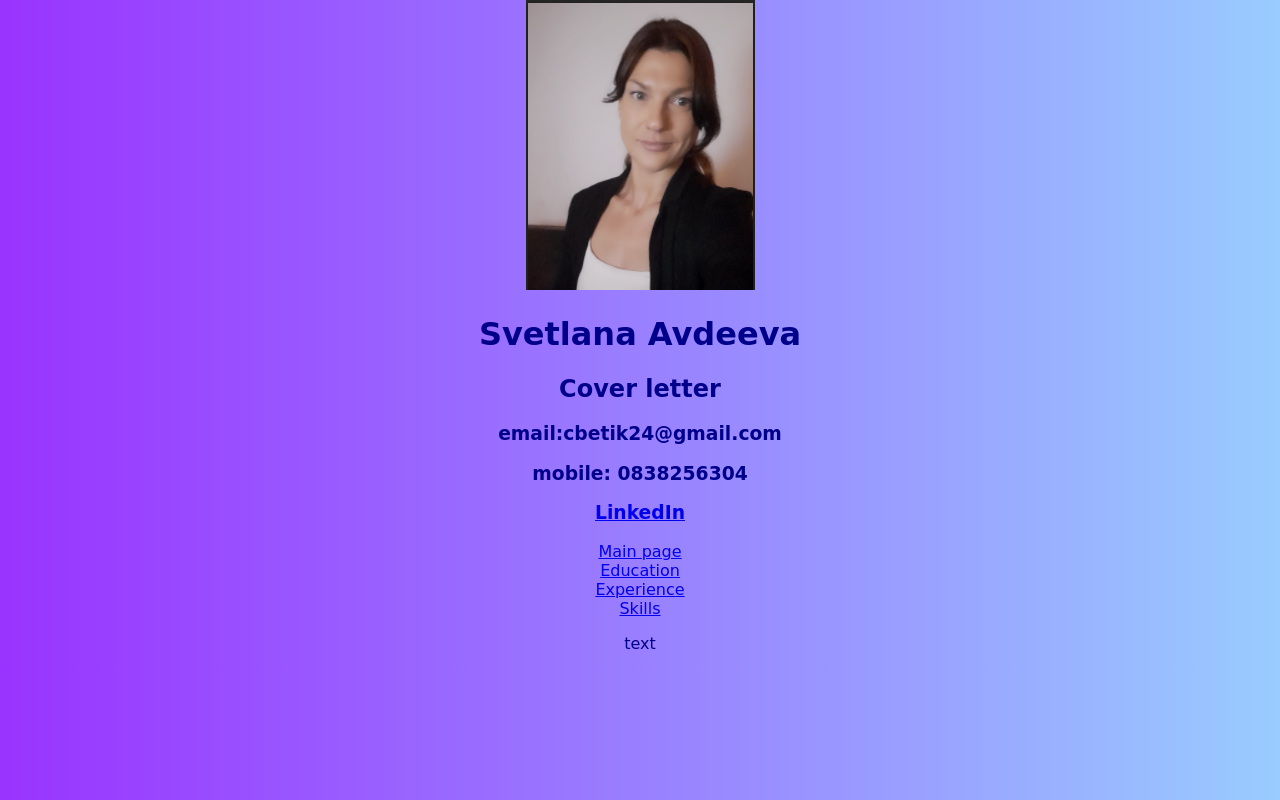
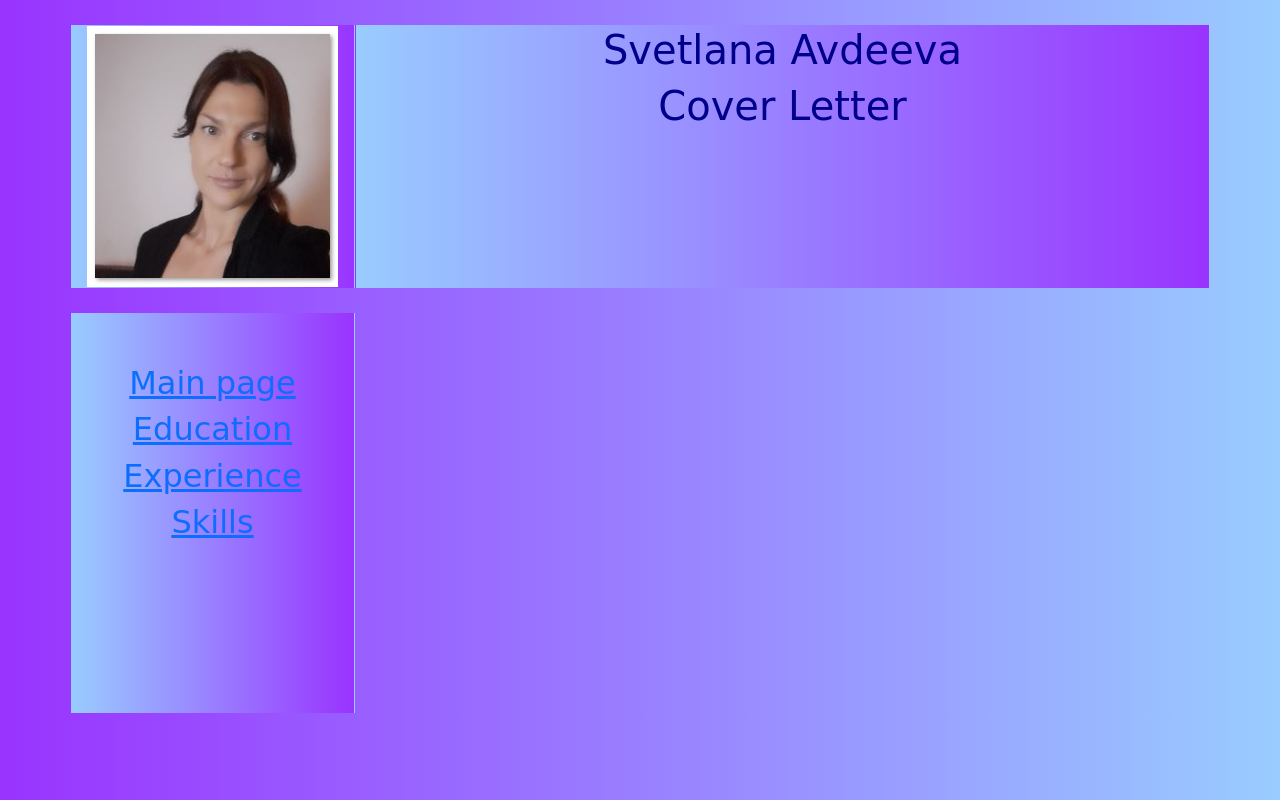
Before and after one commit to SvetlanaAvdeeva/SvetlanaAvdeeva.github.io, a plain HTML site: page Cover letter/index.html in a window 1280 px wide. Drawn offline with nearby package versions, Linux system fonts and the light colour scheme.

Commit message:
Update index.html

```diff
--- a/Cover letter/index.html
+++ b/Cover letter/index.html
@@ -2,27 +2,29 @@
 <html>
 	<head>
 		<title>Cover letter</title>
+		<link href="https://cdn.jsdelivr.net/npm/bootstrap@5.1.3/dist/css/bootstrap.min.css" rel="stylesheet" integrity="sha384-1BmE4kWBq78iYhFldvKuhfTAU6auU8tT94WrHftjDbrCEXSU1oBoqyl2QvZ6jIW3" crossorigin="anonymous">
+		<script src="https://cdn.jsdelivr.net/npm/bootstrap@5.1.3/dist/js/bootstrap.bundle.min.js" integrity="sha384-ka7Sk0Gln4gmtz2MlQnikT1wXgYsOg+OMhuP+IlRH9sENBO0LRn5q+8nbTov4+1p" crossorigin="anonymous"></script>
 		<link rel="stylesheet" href="../style/style.css"/>
 	</head>
 	<body>
-		<div id="top">
-			<div id="photo"><img src="../images/pic2.jpg" alt="photo"></div>
-			<div id="name"><h1>Svetlana Avdeeva</h1>
-				<h2>Cover letter</h2></div>
-			<div id="contacts"><h3>email:cbetik24@gmail.com
-				<p>mobile: 0838256304</p>
-				<p><a href="https://www.linkedin.com/in/lana-a-68714327/" target="_blank">LinkedIn</a></p></h3></div>
-		</div>
-		<div id="main">
-			<div id="side">
-				<div id="links"><a href="../index.html">Main page</a></div>
-				<div id="links"><a href="../Education/index.html">Education</a></div>
-				<div id="links"><a href="../Experience/index.html">Experience</a></div>
-				<div id="links"><a href="../Skills/index.html">Skills</a></div>
+		<div class="container">
+			<div class="row">
+				<div class="col-sm-3 col-lg-3 show">
+					<img src="../images/pic.jpg" alt="photo">
+				</div>
+				<div class="col-sm-9 col-lg-9 show">
+					<h1>Svetlana Avdeeva</h1>
+					<h1>Cover Letter</h1>
+				</div>
 			</div>
-		<div id="main1">
-			<div><p>text</p>
-			<p></p>
+			<div class="row">
+				<div class="col-sm-3 col-lg-3 show sidebar">
+					<h2 id="links"><a href="../index.html">Main page</a></h2>
+					<h2 id="links"><a href="../Education/index.html">Education</a></h2>
+					<h2 id="links"><a href="../Experience/index.html">Experience</a></h2>
+					<h2 id="links"><a href="../Skills/index.html">Skills</a></h2>
+				</div>
+			</div>
 		</div>
 	</body>
 </html>
```
